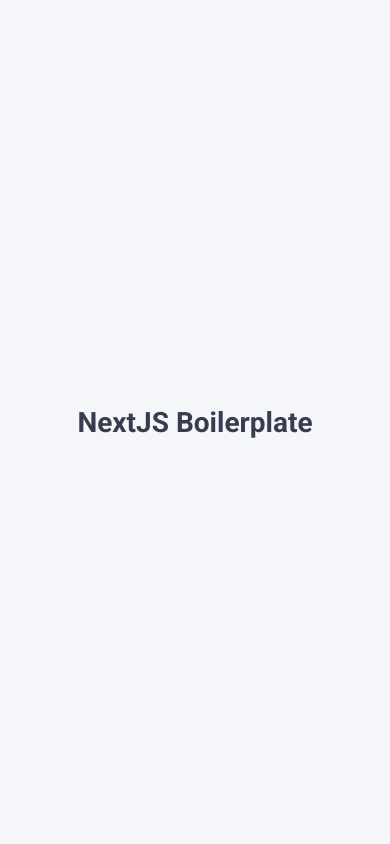
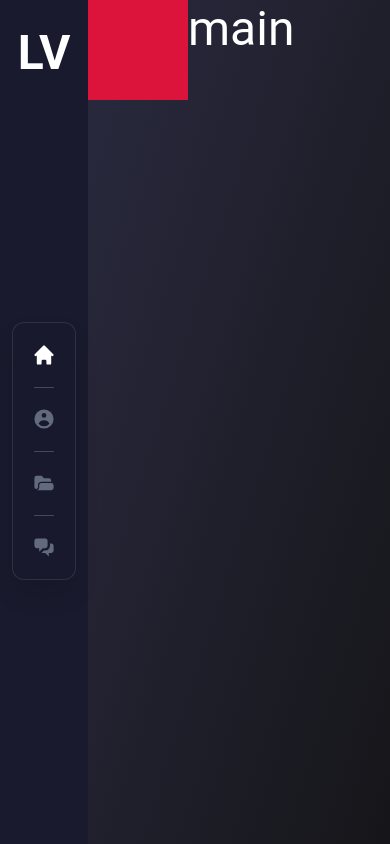
Before and after one commit to leovargasdev/portfolio-old-nextjs, a Next.js app: page / in a window 390 px wide. Built offline with nearby package versions, Linux system fonts and the light colour scheme.

Commit message:
feat: criando os componentes Layout e Navbar

```diff
--- /dev/null
+++ b/src/components/Layout/index.tsx
@@ -0,0 +1,48 @@
+import { Navbar } from 'components/Navbar'
+
+import styles from './styles.module.scss'
+
+export const Layout = () => (
+  <div className={styles.container}>
+    <header className={styles.header}>
+      <strong>LV</strong>
+
+      <Navbar />
+    </header>
+
+    <main className={styles.main}>
+      <span />
+      main
+      {/* <h1>sdhhdaksjhdksja</h1>
+      <h1>sdhhdaksjhdksja</h1>
+      <h1>sdhhdaksjhdksja</h1>
+      <h1>sdhhdaksjhdksja</h1>
+      <h1>sdhhdaksjhdksja</h1>
+      <h1>sdhhdaksjhdksja</h1>
+      <h1>sdhhdaksjhdksja</h1>
+      <h1>sdhhdaksjhdksja</h1>
+      <h1>sdhhdaksjhdksja</h1>
+      <h1>sdhhdaksjhdksja</h1>
+      <h1>sdhhdaksjhdksja</h1>
+      <h1>sdhhdaksjhdksja</h1>
+      <h1>sdhhdaksjhdksja</h1>
+      <h1>sdhhdaksjhdksja</h1>
+      <h1>sdhhdaksjhdksja</h1>
+      <h1>sdhhdaksjhdksja</h1>
+      <h1>sdhhdaksjhdksja</h1>
+      <h1>sdhhdaksjhdksja</h1>
+      <h1>sdhhdaksjhdksja</h1>
+      <h1>sdhhdaksjhdksja</h1>
+      <h1>sdhhdaksjhdksja</h1>
+      <h1>sdhhdaksjhdksja</h1>
+      <h1>sdhhdaksjhdksja</h1>
+      <h1>sdhhdaksjhdksja</h1>
+      <h1>sdhhdaksjhdksja</h1>
+      <h1>sdhhdaksjhdksja</h1>
+      <h1>sdhhdaksjhdksja</h1>
+      <h1>sdhhdaksjhdksja</h1>
+      <h1>sdhhdaksjhdksja</h1>
+      <h1>sdhhdaksjhdksja</h1> */}
+    </main>
+  </div>
+)
--- /dev/null
+++ b/src/components/Layout/styles.module.scss
@@ -0,0 +1,42 @@
+.container {
+  width: 100%;
+  height: 100vh;
+  background: linear-gradient(287.69deg, #16161A 1.02%, rgba(29, 29, 52, 0.94) 87.35%);
+
+  display: flex;
+}
+
+.header {
+  height: 100%;
+
+  background: #1A1A2E;
+
+  display: flex;
+  flex-direction: column;
+  align-items: center;
+  padding: 24px 12px;
+
+  strong {
+    color: #fff;
+    font-size: 3rem;
+  }
+}
+
+.main {
+  flex: 1;
+  height: 100vh;
+  overflow-y: scroll;
+
+  font-size: 3rem;
+  color: #fff;
+  position: relative;
+
+  display: flex;
+
+  span {
+    display: block;
+    width: 100px;
+    height: 100px;
+    background: crimson;
+  }
+}
--- /dev/null
+++ b/src/components/Navbar/index.tsx
@@ -0,0 +1,39 @@
+import { FaEnvelope, FaFolder, FaHome, FaUser } from 'react-icons/fa'
+import { BsFillChatQuoteFill } from 'react-icons/bs'
+
+import { HiHome, HiFolderOpen, HiChatAlt2, HiUserCircle } from 'react-icons/hi'
+
+import styles from './styles.module.scss'
+
+export const Navbar = () => (
+  <nav className={styles.navigation}>
+    <ul>
+      {/* active */}
+      <li className={`${styles.list} ${styles.active}`} data-color="#f53b57">
+        <a href="">
+          <HiHome size={24} />
+          <span className={styles.title}>Home</span>
+        </a>
+      </li>
+      <li className={styles.list} data-color="#3c40c6">
+        <a href="">
+          <HiUserCircle size={24} />
+          <span className={styles.title}>Sobre</span>
+        </a>
+      </li>
+      <li className={styles.list} data-color="#05c46b">
+        <a href="">
+          <HiFolderOpen size={24} />
+          <span className={styles.title}>Projetos</span>
+        </a>
+      </li>
+      <li className={styles.list} data-color="#0fbcf9">
+        <a href="">
+          <HiChatAlt2 size={24} />
+          <span className={styles.title}>Contato</span>
+        </a>
+      </li>
+      {/* <div className={styles.indicator}></div> */}
+    </ul>
+  </nav>
+)
--- /dev/null
+++ b/src/components/Navbar/styles.module.scss
@@ -0,0 +1,128 @@
+.navigation {
+  position: relative;
+  width: 64px;
+  background: rgba(29, 29, 52, 0.2);
+  border-radius: 12px;
+  border: 1px solid rgba(255, 255, 255, 0.1);
+  box-shadow: 0 15px 25px rgba(0,0,0,0.1);
+
+  margin: auto 0;
+
+  ul {
+    list-style: none;
+
+    display: flex;
+    flex-direction: column;
+    // row-gap: 12px;
+  }
+}
+
+.list {
+  position: relative;
+  width: 100%;
+  height: 64px;
+  z-index: 1;
+
+  display: flex;
+
+  & + li::after {
+    content: '';
+    position: absolute;
+    top: 0;
+    left: 0;
+    right: 0;
+    margin: 0 auto;
+
+    width: 20px;
+    height: 1px;
+    background: rgba(255, 255, 255, 0.2);
+  }
+
+  a {
+    width: 100%;
+    height: 100%;
+    position: relative;
+
+    display: flex;
+
+    svg {
+      opacity: 0.6;
+      color: #94A1B2;
+      margin: auto;
+
+      transition: all 0.4s;
+    }
+  }
+
+  &.active svg, &:hover svg {
+    opacity: 1;
+    color: white;
+  }
+
+  .title {
+    position: absolute;
+
+    top: 0;
+    left: 70px;
+    margin: auto 0;
+
+    color: #94A1B2;
+    letter-spacing: 0.3px;
+    font-family: 'Poppins', sans-serif;
+
+    bottom: 0;
+    height: 34px;
+    padding: 3px 16px 0;
+    background: #1A1A2E;
+    border-radius: 6px;
+    box-shadow: 0 5px 15px rgba(0,0,0,0.1);
+
+    opacity: 0;
+    visibility: hidden;
+    transition: all 0.4s;
+    // transform: translateX(20px);
+
+    // Triangulo
+    &::before {
+      content: '';
+      position: absolute;
+      width: 12px;
+      height: 12px;
+      background: #1A1A2E;
+      left: -10px;
+      top: 46%;
+      transform: rotate(45deg) translateY(-50%);
+      border-radius: 2px;
+    }
+  }
+
+  &:hover .title {
+    opacity: 1;
+    visibility: visible;
+    transform: translateX(20px);
+  }
+}
+
+// .indicator {
+//   position: absolute;
+//   left: 0;
+//   width: 70px;
+//   height: 70px;
+
+//   transition: 0.5s;
+// }
+
+// .indicator::before {
+//   content: '';
+//   position: absolute;
+//   left: 50%;
+//   top: 50%;
+
+//   transform: translate(-50%, -50%);
+
+//   width: 50px;
+//   height: 50px;
+//   background: #333;
+//   border-radius: 50%;
+//   transition: 0.5s;
+// }
--- a/src/pages/_document.tsx
+++ b/src/pages/_document.tsx
@@ -16,7 +16,7 @@
           <meta name="author" content="Leonardo Luis de Vargas" />
 
           <link
-            href="https://fonts.googleapis.com/css2?family=Roboto:wght@300;400;500;700&display=swap"
+            href="https://fonts.googleapis.com/css2?family=Poppins:wght@400;500&Roboto:wght@300;400;500;700&display=swap"
             rel="stylesheet"
           />
         </Head>
--- a/src/pages/index.tsx
+++ b/src/pages/index.tsx
@@ -1,24 +1,6 @@
-import Head from 'next/head'
-import { GetStaticProps, NextPage } from 'next'
+import { Layout } from 'components/Layout'
+import { NextPage } from 'next'
 
-import styles from 'styles/home.module.scss'
-
-type PageProps = {
-  title: string
-}
-
-const HomePage: NextPage<PageProps> = ({ title }) => (
-  <div className={styles.container}>
-    <Head>
-      <title>NextJS Boilerplate</title>
-    </Head>
-    <h1>{title}</h1>
-  </div>
-)
-
-export const getStaticProps: GetStaticProps = async () => {
-  const title = 'NextJS Boilerplate'
-  return { props: { title } }
-}
+const HomePage: NextPage = () => <Layout />
 
 export default HomePage
--- a/src/styles/globals.scss
+++ b/src/styles/globals.scss
@@ -2,16 +2,6 @@
   margin: 0;
   padding: 0;
   box-sizing: border-box;
-}
-
-html {
-  @media (max-width: 1080px) {
-    font-size: 93.75%; // 15px
-  }
-
-  @media (max-width: 720px) {
-    font-size: 87.5%; // 14px
-  }
 }
 
 :root {
--- a/src/styles/home.module.scss
+++ /dev/null
@@ -1,9 +0,0 @@
-.container {
-  display: flex;
-  flex-direction: column;
-  align-items: center;
-  justify-content: center;
-
-  width: 100%;
-  height: 100vh;
-}
```
